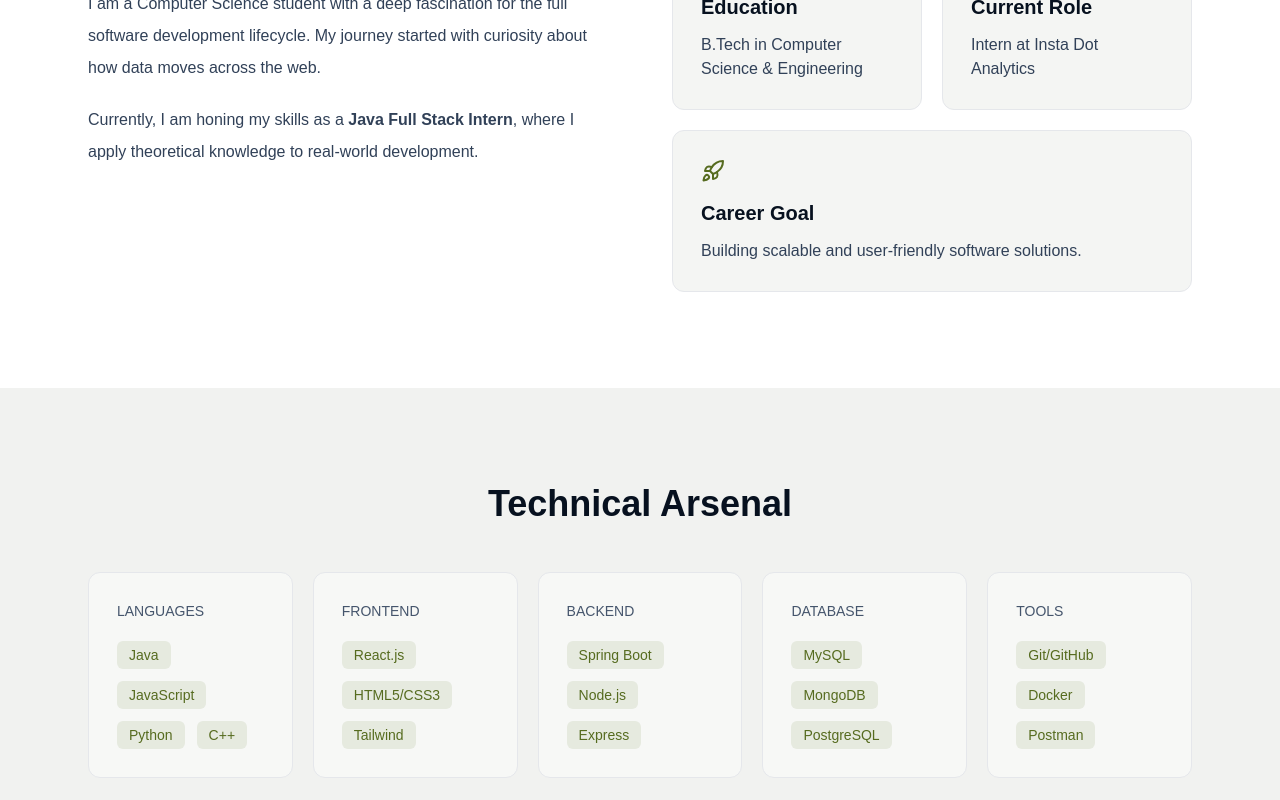
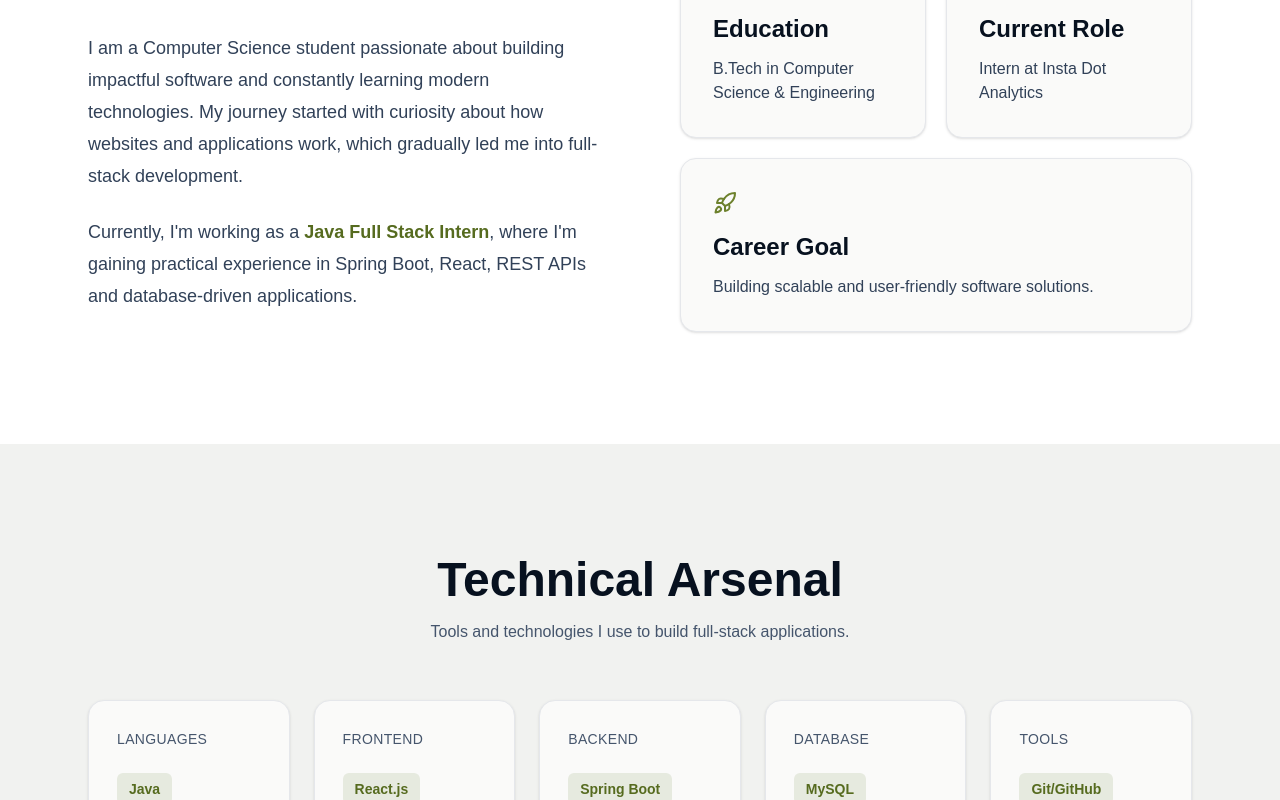
Before and after one commit to Ishika-Parmar-27/ishika-portfolio, a React (Vite) app: page / in a window 1280 px wide. Shown: the part 820-1620 px from the top of the page. Built offline with nearby package versions, Linux system fonts and the light colour scheme.

Commit message:
Polish about and skills sections

```diff
--- a/src/components/About.jsx
+++ b/src/components/About.jsx
@@ -2,19 +2,23 @@ import { GraduationCap, Briefcase, Rocket } from "lucide-react";
 
 function About() {
   return (
-    <section id="about" className="bg-white py-24">
-      <div className="max-w-6xl mx-auto px-6 grid md:grid-cols-2 gap-16">
-        <div>
-          <h2 className="text-4xl font-bold mb-6">About Me</h2>
-          <p className="text-slate-700 leading-8 mb-5">
-            I am a Computer Science student with a deep fascination for the full
-            software development lifecycle. My journey started with curiosity
-            about how data moves across the web.
-          </p>
-          <p className="text-slate-700 leading-8">
-            Currently, I am honing my skills as a <b>Java Full Stack Intern</b>,
-            where I apply theoretical knowledge to real-world development.
-          </p>
+    <section id="about" className="bg-white py-28">
+      <div className="max-w-6xl mx-auto px-6 grid lg:grid-cols-2 gap-20 items-center">
+       <div>
+          <h2 className="text-5xl font-bold mb-6">About Me</h2>
+          <p className="text-slate-700 leading-8 text-lg mb-6">
+  I am a Computer Science student passionate about building impactful
+  software and constantly learning modern technologies. My journey
+  started with curiosity about how websites and applications work,
+  which gradually led me into full-stack development.
+</p>
+
+<p className="text-slate-700 leading-8 text-lg">
+  Currently, I'm working as a <span className="font-semibold text-[#566b1f]">
+    Java Full Stack Intern
+  </span>, where I'm gaining practical experience in Spring Boot,
+  React, REST APIs and database-driven applications.
+</p>
         </div>
 
         <div className="grid sm:grid-cols-2 gap-5">
@@ -31,9 +35,12 @@ function About() {
 
 function Card({ icon, title, text }) {
   return (
-    <div className="bg-[#f4f5f3] border border-gray-200 rounded-xl p-7">
-      <div className="text-[#566b1f] mb-4">{icon}</div>
-      <h3 className="font-bold text-xl mb-3">{title}</h3>
+    <div className="bg-[#fafaf9] border border-gray-200 shadow-sm hover:-translate-y-2
+hover:shadow-xl
+transition-all
+duration-300 rounded-2xl p-8">
+      <div className="text-[#6d812d] mb-4">{icon}</div>
+      <h3 className="font-bold text-2xl mb-3">{title}</h3>
       <p className="text-slate-700">{text}</p>
     </div>
   );
--- a/src/components/Skills.jsx
+++ b/src/components/Skills.jsx
@@ -8,16 +8,32 @@ function Skills() {
   ];
 
   return (
-    <section id="skills" className="py-24 bg-[#f1f2f0]">
+    <section id="skills" className="py-28 bg-[#f1f2f0]">
       <div className="max-w-6xl mx-auto px-6">
-        <h2 className="text-4xl font-bold text-center mb-12">Technical Arsenal</h2>
-        <div className="grid sm:grid-cols-2 lg:grid-cols-5 gap-5">
+        <h2 className="text-5xl font-bold text-center mb-4">
+          Technical Arsenal
+        </h2>
+
+        <p className="text-center text-slate-600 mb-14">
+          Tools and technologies I use to build full-stack applications.
+        </p>
+
+        <div className="grid sm:grid-cols-2 lg:grid-cols-5 gap-6">
           {groups.map(([title, skills]) => (
-            <div key={title} className="bg-[#f7f8f6] border border-gray-200 rounded-xl p-7">
-              <h3 className="uppercase text-sm text-slate-600 mb-5">{title}</h3>
+            <div
+              key={title}
+              className="bg-[#fafaf9] border border-gray-200 rounded-2xl p-7 shadow-sm hover:-translate-y-2 hover:shadow-xl transition-all duration-300"
+            >
+              <h3 className="uppercase text-sm tracking-wide text-slate-600 mb-6">
+                {title}
+              </h3>
+
               <div className="flex flex-wrap gap-3">
                 {skills.map((skill) => (
-                  <span key={skill} className="bg-[#e6eadf] text-[#566b1f] px-3 py-1 rounded-md text-sm font-medium">
+                  <span
+                    key={skill}
+                    className="bg-[#e6eadf] text-[#566b1f] px-3 py-1.5 rounded-md text-sm font-semibold"
+                  >
                     {skill}
                   </span>
                 ))}
```
